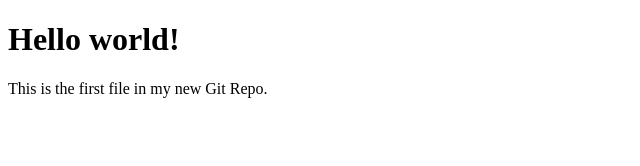
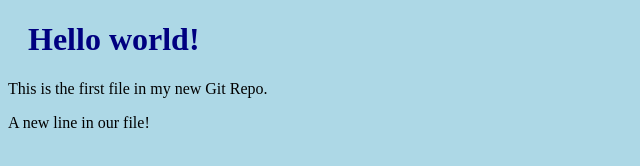
Before and after one commit to erwin70/hello-world, a plain HTML site: page www/index.html in a window 1280 px wide. Shown: the whole page, without its empty margins (0-640 px from the left). Drawn offline with Linux system fonts and the light colour scheme.

Commit message:
updated with a new line

```diff
--- a/www/index.html
+++ b/www/index.html
@@ -2,11 +2,13 @@
 <html>
 <head>
 <title>Hello World!</title>
+<link rel="stylesheet" href="bluestyle.css">
 </head>
 <body>
 
 <h1>Hello world!</h1>
 <p>This is the first file in my new Git Repo.</p>
+<p>A new line in our file!</p>
 
 </body>
 </html>
```
Also changed, not shown: www/info.html (+1 -0 lines).
